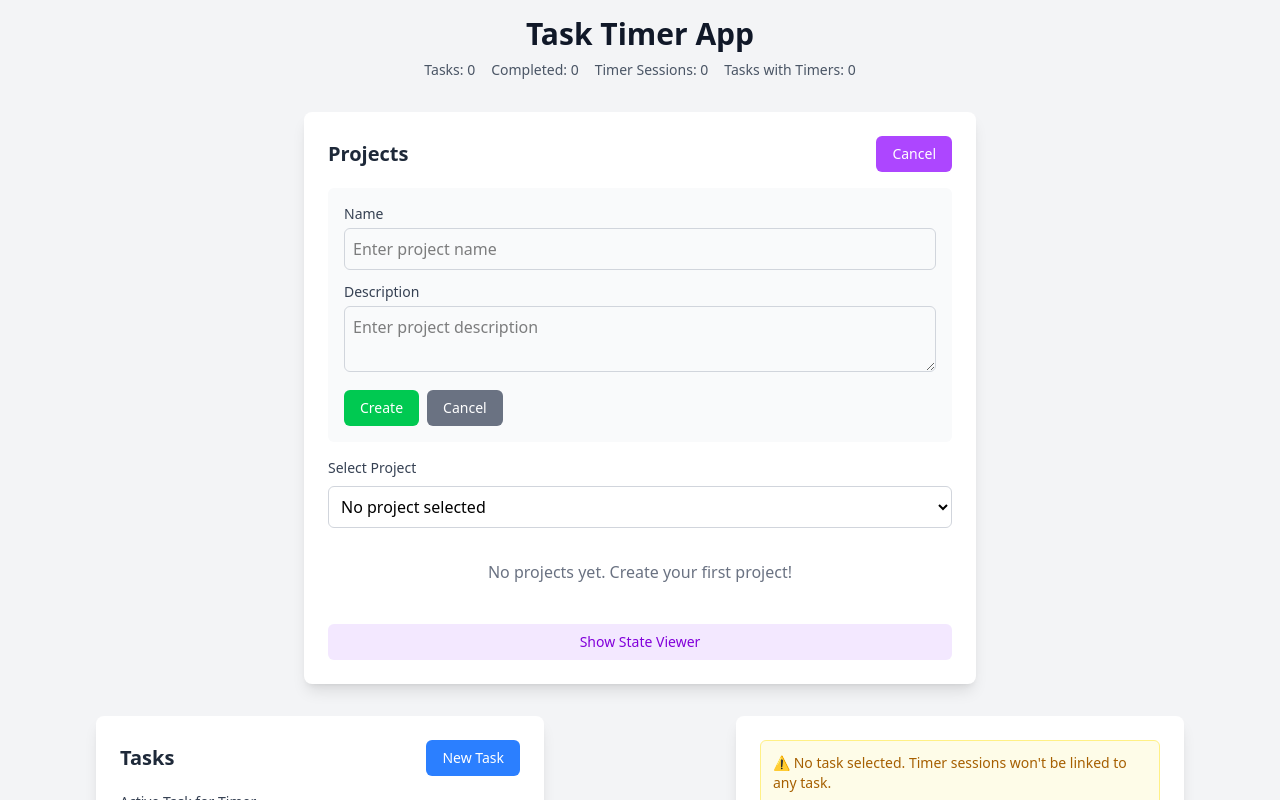
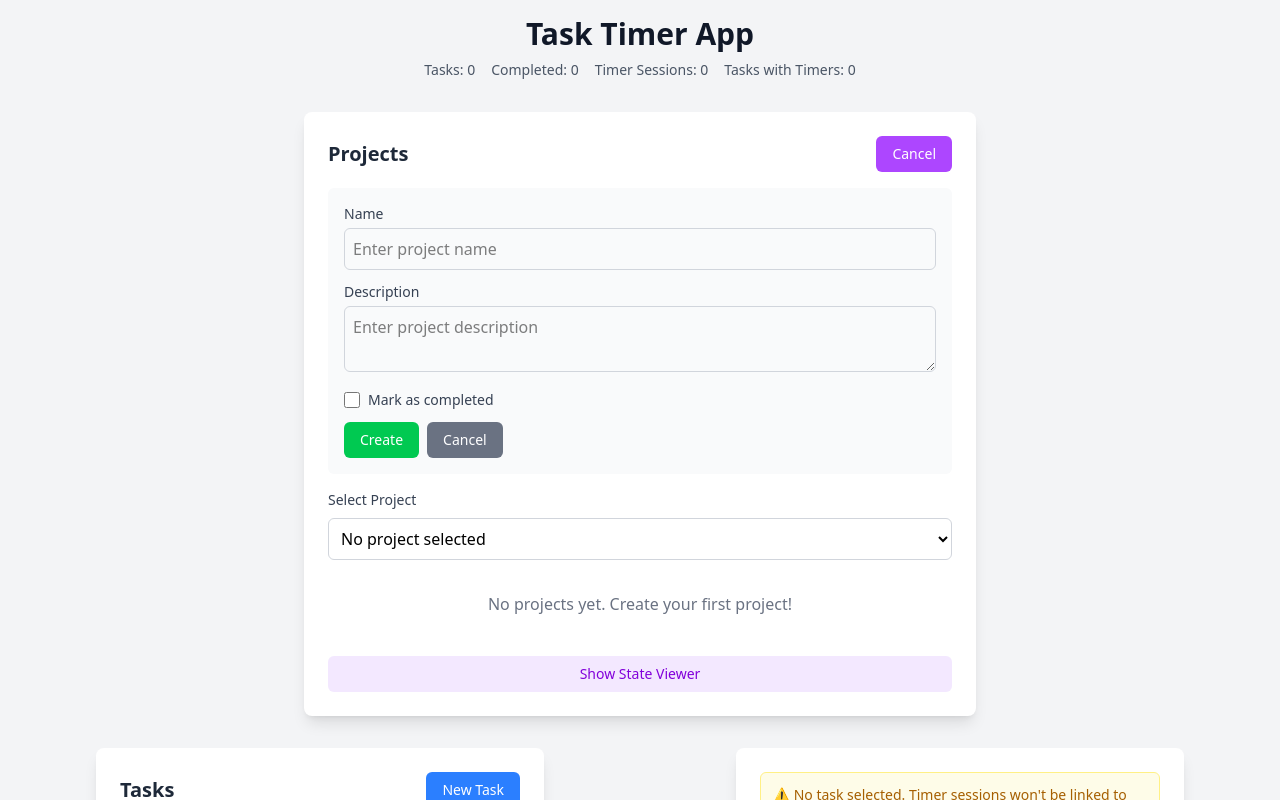
Before and after one commit to reda-akherfi/react_omnedu, a React (Vite) app: page / in a window 1280 px wide. Both pictures are taken after a click on the button "New Project". Shown: the top 800 px of the page. Built offline with nearby package versions, Linux system fonts and the light colour scheme.

Commit message:
feat: Add completed status to projects with UI updates for project creation and editing

```diff
--- a/src/App.tsx
+++ b/src/App.tsx
@@ -15,6 +15,7 @@ interface Project {
   description: string;
   createdAt: Date;
   updatedAt: Date;
+  completed: boolean;
 }
 
 interface Task {
@@ -53,12 +54,13 @@ const App: React.FC = () => {
   const [showGlobalStateViewer, setShowGlobalStateViewer] = useState<boolean>(false);
 
   // Project CRUD operations
-  const createProject = (projectData: Omit<Project, 'id' | 'createdAt' | 'updatedAt'>) => {
+  const createProject = (projectData: Omit<Project, 'id' | 'createdAt' | 'updatedAt' | 'completed'>) => {
     const newProject: Project = {
       ...projectData,
       id: Date.now(),
       createdAt: new Date(),
       updatedAt: new Date(),
+      completed: false
     };
     setProjects(prev => [...prev, newProject]);
     // Auto-select first project if none selected
--- a/src/components/Projects/Projects.tsx
+++ b/src/components/Projects/Projects.tsx
@@ -6,6 +6,7 @@ interface Project {
   description: string;
   createdAt: Date;
   updatedAt: Date;
+  completed: boolean;
 }
 
 interface ProjectsProps {
@@ -27,23 +28,24 @@ const Projects: React.FC<ProjectsProps> = ({
 }) => {
   const [showCreateForm, setShowCreateForm] = useState(false);
   const [editingProjectId, setEditingProjectId] = useState<number | null>(null);
-  const [formData, setFormData] = useState({ name: '', description: '' });
+  const [formData, setFormData] = useState({ name: '', description: '', completed: false });
   const [showStateViewer, setShowStateViewer] = useState(false);
 
   const handleCreate = () => {
     if (formData.name.trim()) {
       onCreateProject({
         name: formData.name.trim(),
-        description: formData.description.trim()
+        description: formData.description.trim(),
+        completed: formData.completed
       });
-      setFormData({ name: '', description: '' });
+      setFormData({ name: '', description: '', completed: false });
       setShowCreateForm(false);
     }
   };
 
   const handleEdit = (project: Project) => {
     setEditingProjectId(project.id);
-    setFormData({ name: project.name, description: project.description });
+    setFormData({ name: project.name, description: project.description, completed: project.completed });
     setShowCreateForm(false);
   };
 
@@ -52,16 +54,17 @@ const Projects: React.FC<ProjectsProps> = ({
       onUpdateProject(editingProjectId, {
         name: formData.name.trim(),
         description: formData.description.trim(),
+        completed: formData.completed,
         updatedAt: new Date()
       });
       setEditingProjectId(null);
-      setFormData({ name: '', description: '' });
+      setFormData({ name: '', description: '', completed: false });
     }
   };
 
   const cancelEdit = () => {
     setEditingProjectId(null);
-    setFormData({ name: '', description: '' });
+    setFormData({ name: '', description: '', completed: false });
   };
 
   return (
@@ -72,7 +75,7 @@ const Projects: React.FC<ProjectsProps> = ({
           onClick={() => {
             setShowCreateForm(!showCreateForm);
             setEditingProjectId(null);
-            setFormData({ name: '', description: '' });
+            setFormData({ name: '', description: '', completed: false });
           }}
           className="px-4 py-2 bg-purple-500 hover:bg-purple-600 text-white rounded-md text-sm font-medium"
         >
@@ -103,6 +106,18 @@ const Projects: React.FC<ProjectsProps> = ({
                 rows={2}
                 placeholder="Enter project description"
               />
+            </div>
+            <div className="flex items-center space-x-2">
+              <input
+                type="checkbox"
+                id="completed"
+                checked={formData.completed}
+                onChange={e => setFormData({ ...formData, completed: e.target.checked })}
+                className="w-4 h-4 text-green-600 bg-gray-100 border-gray-300 rounded focus:ring-green-500"
+              />
+              <label htmlFor="completed" className="text-sm font-medium text-gray-700">
+                Mark as completed
+              </label>
             </div>
             <div className="flex space-x-2">
               <button
@@ -159,7 +174,14 @@ const Projects: React.FC<ProjectsProps> = ({
               <div className="flex items-start justify-between">
                 <div className="flex-1">
                   <div className="flex items-center space-x-2">
-                    <h3 className={`font-medium ${selectedProjectId === project.id ? 'text-purple-800' : 'text-gray-800'}`}>{project.name}</h3>
+                    <input
+                      type="checkbox"
+                      checked={project.completed}
+                      onChange={() => onUpdateProject(project.id, { completed: !project.completed, updatedAt: new Date() })}
+                      className="w-4 h-4 text-green-600 bg-gray-100 border-gray-300 rounded focus:ring-green-500"
+                    />
+                    <span className={`font-medium ${project.completed ? 'line-through text-gray-400' : ''}`}>{project.name}</span>
+                    {project.completed && <span className="ml-2 text-xs text-green-600 font-semibold">Completed</span>}
                   </div>
                   {project.description && (
                     <p className="text-sm mt-1 text-gray-600">{project.description}</p>
```
